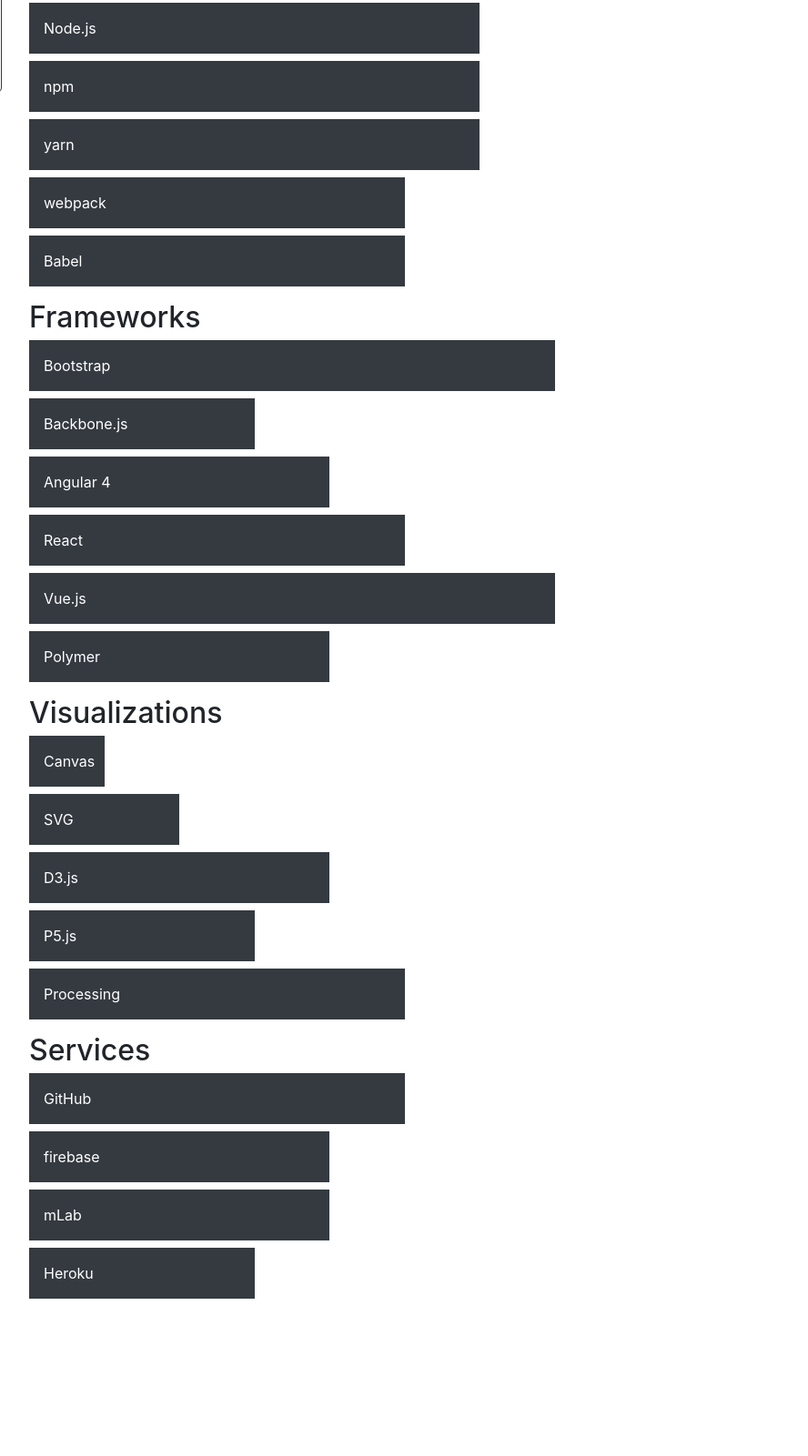
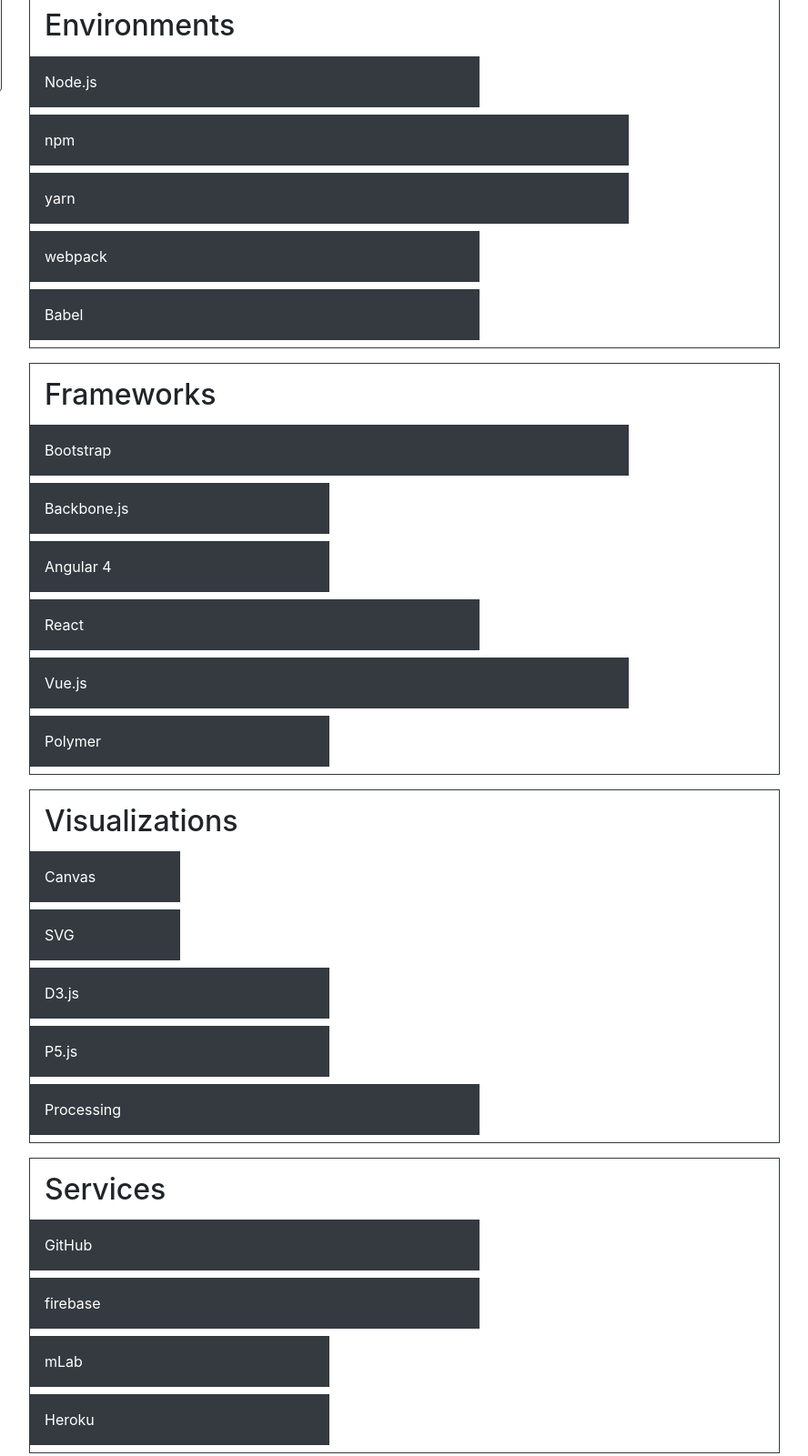
Before and after one commit to GimYoungPhil/resume2, a website: page index.html in a window 1280 px wide. Shown: the part 705-2306 px from the top of the page at 91% size, without its empty margins (338-1226 px from the left). Before the commit the page ends 2149 px from the top, so only its background shows below. Drawn offline with nearby package versions, Linux system fonts and the light colour scheme.

Commit message:
fixed index.html

```diff
--- a/index.html
+++ b/index.html
@@ -34,45 +34,45 @@
         </div>
       </div>
       <div class="col-md-9">
-        <div class="mb-3">
-          <h2>Languages</h2>
-          <div class="p-3 mb-2 bg-dark text-white" style="width: 70%;">HTML5</div>
-          <div class="p-3 mb-2 bg-dark text-white" style="width: 70%;">CSS3</div>
+        <div class="mb-3 border border-dark">
+          <h2 class="m-3">Languages</h2>
+          <div class="p-3 mb-2 bg-dark text-white" style="width: 80%;">HTML5</div>
+          <div class="p-3 mb-2 bg-dark text-white" style="width: 80%;">CSS3</div>
           <div class="p-3 mb-2 bg-dark text-white" style="width: 60%;">ES2015</div>
-          <div class="p-3 mb-2 bg-dark text-white" style="width: 30%;">TypeScript</div>
+          <div class="p-3 mb-2 bg-dark text-white" style="width: 40%;">TypeScript</div>
           <div class="p-3 mb-2 bg-dark text-white" style="width: 20%;">ESLint</div>
         </div>
-        <div class="mb-3">
-          <h2>Environments</h2>
+        <div class="mb-3 border border-dark">
+          <h2 class="m-3">Environments</h2>
           <div class="p-3 mb-2 bg-dark text-white" style="width: 60%;">Node.js</div>
-          <div class="p-3 mb-2 bg-dark text-white" style="width: 60%;">npm</div>
-          <div class="p-3 mb-2 bg-dark text-white" style="width: 60%;">yarn</div>
-          <div class="p-3 mb-2 bg-dark text-white" style="width: 50%;">webpack</div>
-          <div class="p-3 mb-2 bg-dark text-white" style="width: 50%;">Babel</div>
+          <div class="p-3 mb-2 bg-dark text-white" style="width: 80%;">npm</div>
+          <div class="p-3 mb-2 bg-dark text-white" style="width: 80%;">yarn</div>
+          <div class="p-3 mb-2 bg-dark text-white" style="width: 60%;">webpack</div>
+          <div class="p-3 mb-2 bg-dark text-white" style="width: 60%;">Babel</div>
         </div>
-        <div class="mb-3">
-          <h2>Frameworks</h2>
-          <div class="p-3 mb-2 bg-dark text-white" style="width: 70%;">Bootstrap</div>
-          <div class="p-3 mb-2 bg-dark text-white" style="width: 30%;">Backbone.js</div>
+        <div class="mb-3 border border-dark">
+          <h2 class="m-3">Frameworks</h2>
+          <div class="p-3 mb-2 bg-dark text-white" style="width: 80%;">Bootstrap</div>
+          <div class="p-3 mb-2 bg-dark text-white" style="width: 40%;">Backbone.js</div>
           <div class="p-3 mb-2 bg-dark text-white" style="width: 40%;">Angular 4</div>
-          <div class="p-3 mb-2 bg-dark text-white" style="width: 50%;">React</div>
-          <div class="p-3 mb-2 bg-dark text-white" style="width: 70%;">Vue.js</div>
+          <div class="p-3 mb-2 bg-dark text-white" style="width: 60%;">React</div>
+          <div class="p-3 mb-2 bg-dark text-white" style="width: 80%;">Vue.js</div>
           <div class="p-3 mb-2 bg-dark text-white" style="width: 40%;">Polymer</div>
         </div>
-        <div class="mb-3">
-          <h2>Visualizations</h2>
-          <div class="p-3 mb-2 bg-dark text-white" style="width: 10%;">Canvas</div>
+        <div class="mb-3 border border-dark">
+          <h2 class="m-3">Visualizations</h2>
+          <div class="p-3 mb-2 bg-dark text-white" style="width: 20%;">Canvas</div>
           <div class="p-3 mb-2 bg-dark text-white" style="width: 20%;">SVG</div>
           <div class="p-3 mb-2 bg-dark text-white" style="width: 40%;">D3.js</div>
-          <div class="p-3 mb-2 bg-dark text-white" style="width: 30%;">P5.js</div>
-          <div class="p-3 mb-2 bg-dark text-white" style="width: 50%;">Processing</div>
+          <div class="p-3 mb-2 bg-dark text-white" style="width: 40%;">P5.js</div>
+          <div class="p-3 mb-2 bg-dark text-white" style="width: 60%;">Processing</div>
         </div>
-        <div class="mb-3">
-          <h2>Services</h2>
-          <div class="p-3 mb-2 bg-dark text-white" style="width: 50%;">GitHub</div>
-          <div class="p-3 mb-2 bg-dark text-white" style="width: 40%;">firebase</div>
+        <div class="mb-3 border border-dark">
+          <h2 class="m-3">Services</h2>
+          <div class="p-3 mb-2 bg-dark text-white" style="width: 60%;">GitHub</div>
+          <div class="p-3 mb-2 bg-dark text-white" style="width: 60%;">firebase</div>
           <div class="p-3 mb-2 bg-dark text-white" style="width: 40%;">mLab</div>
-          <div class="p-3 mb-2 bg-dark text-white" style="width: 30%;">Heroku</div>
+          <div class="p-3 mb-2 bg-dark text-white" style="width: 40%;">Heroku</div>
         </div>
       </div>
     </div>
```
